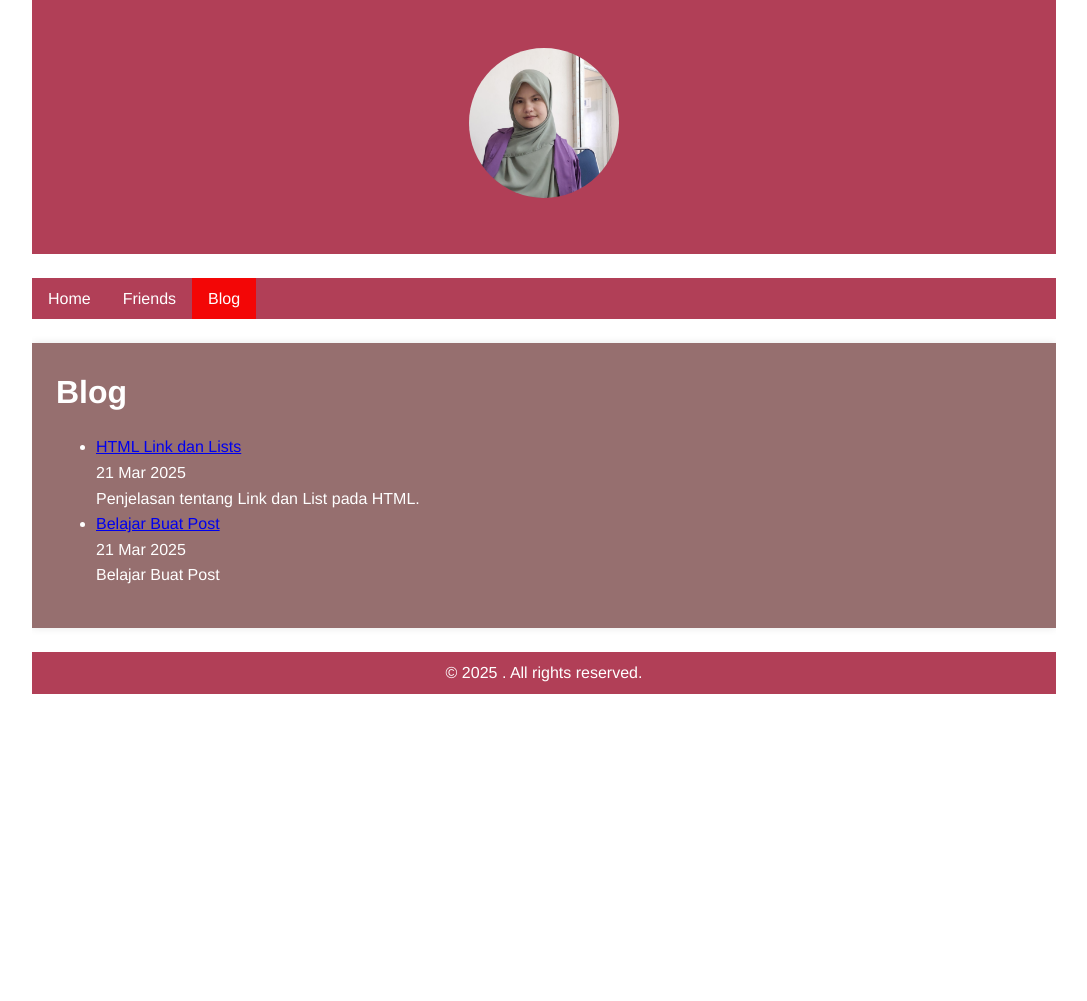
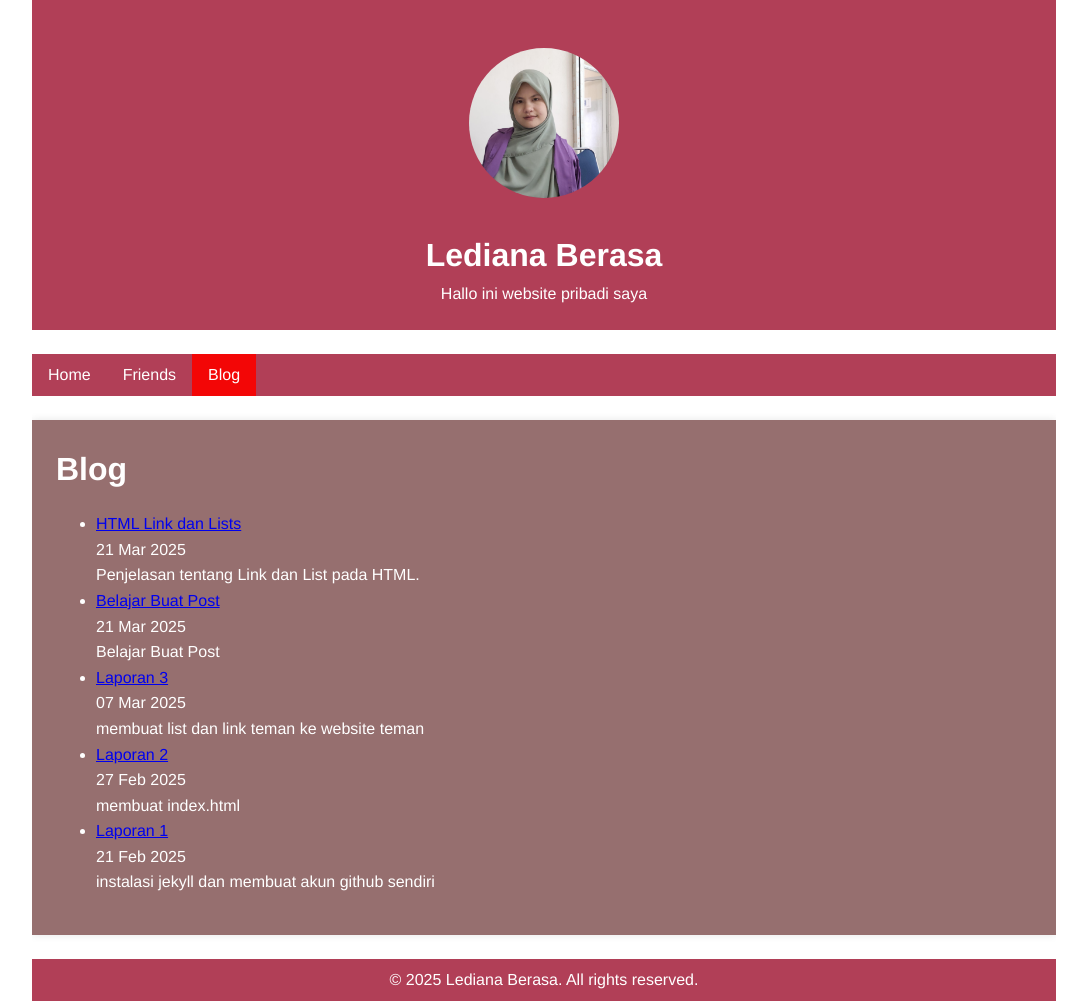
Before and after one commit to LedianaBerasa/ledianaberasa.github.io, a Jekyll site: the page built from blog.html, in a window 1280 px wide. Shown: the whole page, without its empty margins (96-1183 px from the left). Built offline with Jekyll 4.4.1, drawn with Linux system fonts in a browser that asks for light colours; before the commit the page ends 900 px from its top, so only the background shows below that.

Commit message:
update folder

```diff
--- a/_config.yml
+++ b/_config.yml
@@ -1,3 +1,6 @@
+title: Lediana Berasa
+description: Hallo ini website pribadi saya
+
 url: https://ledianaberasa.github.io/
 
 plugins:
--- /dev/null
+++ b/_posts/2025-02-21-Laporan-1.md
@@ -0,0 +1,5 @@
+---
+layout: post
+title: Laporan 1
+---
+instalasi jekyll dan membuat akun github sendiri
--- /dev/null
+++ b/_posts/2025-02-27-Laporan 2.md
@@ -0,0 +1,6 @@
+---
+layout: post
+title: Laporan 2
+---
+
+ membuat index.html
--- /dev/null
+++ b/_posts/2025-03-07-Laporan 3.md
@@ -0,0 +1,6 @@
+---
+layout: post
+title: Laporan 3
+---
+
+ membuat list dan link teman ke website teman
```
Also changed, not shown: index.html (+21 -5 lines), _sass/Laporan 1.md (added).
